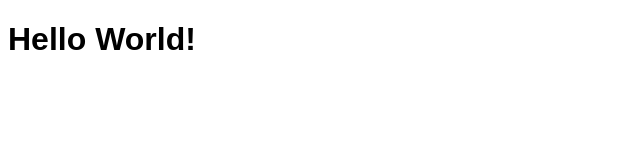
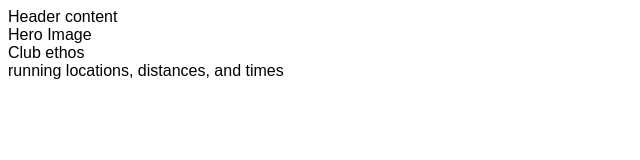
Before and after one commit to MekaBuntain/love_running_project, a plain HTML site: page index.html in a window 1280 px wide. Shown: the whole page, without its empty margins (0-640 px from the left). Drawn offline with Linux system fonts and the light colour scheme.

Commit message:
Add core structure for home page

```diff
--- a/index.html
+++ b/index.html
@@ -10,7 +10,16 @@
     <title>Love Running</title>
 </head>
 <body>
-    <h1>Hello World!</h1>
-
+    <header>Header content</header>
+    <section>
+        Hero Image
+    </section>
+    <section>
+        Club ethos
+    </section>
+    <section>
+        running locations, distances, and times
+    </section>
+    <footer></footer>
 </body>
 </html>
```
